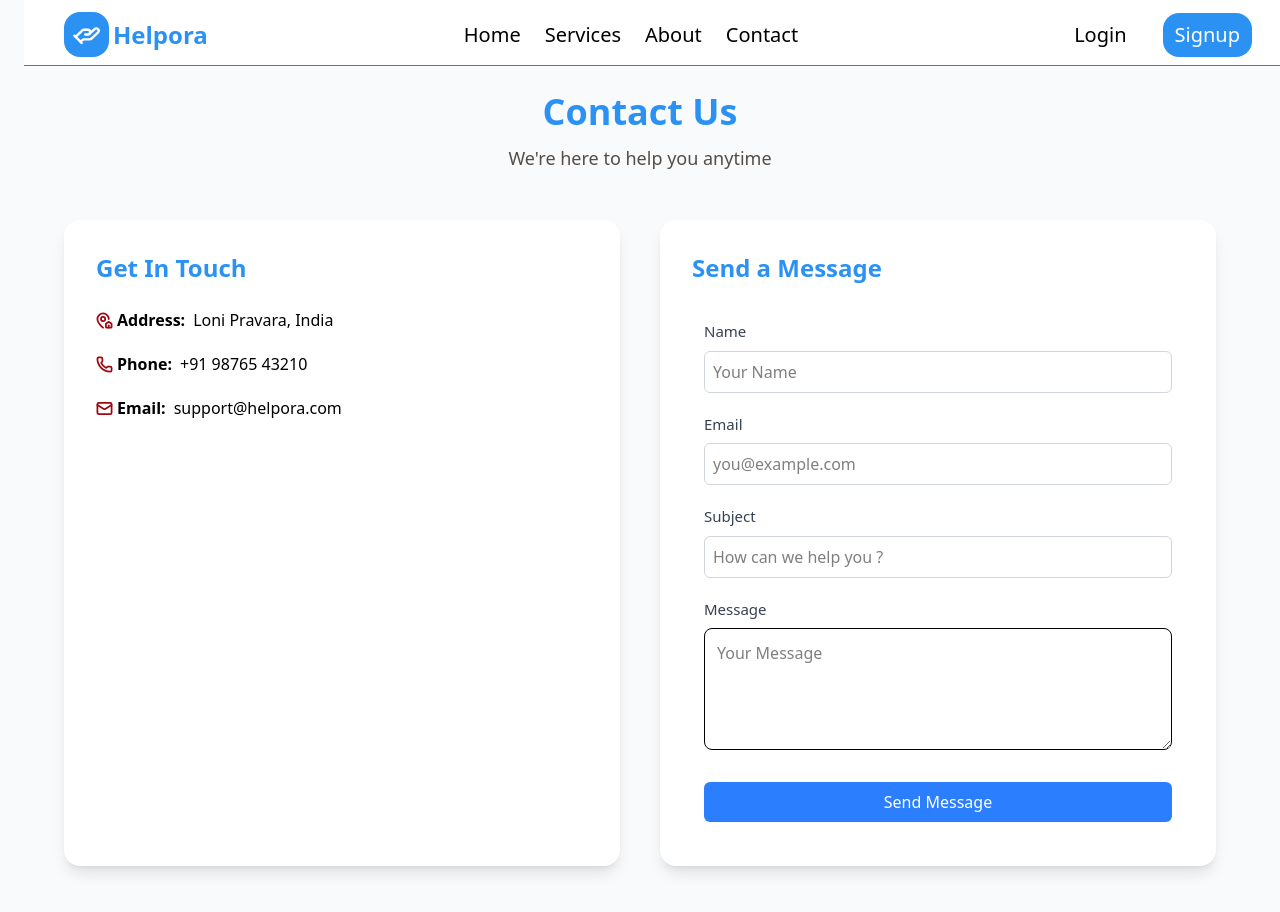
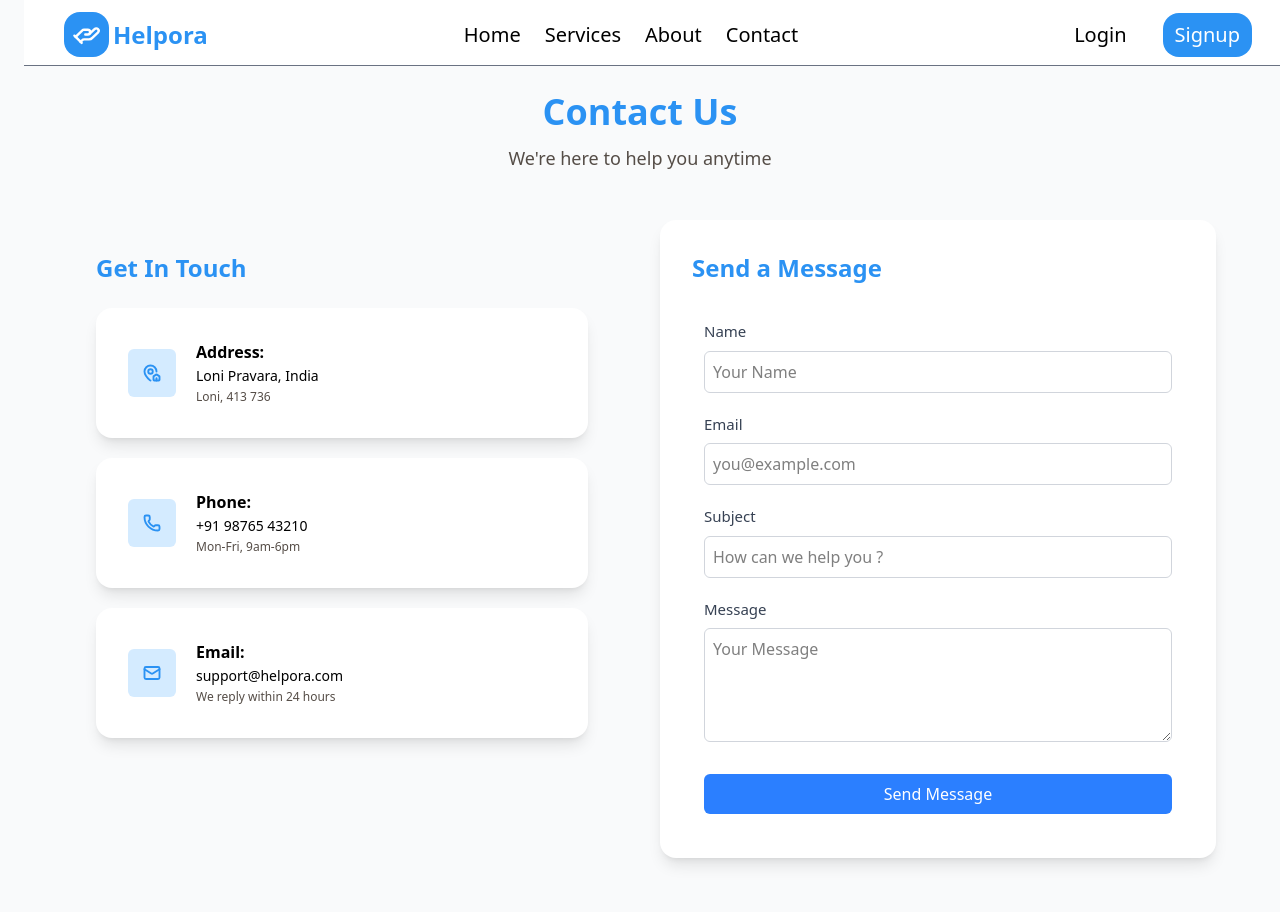
Before and after one commit to siddhikharde/ICP12-Group-Project-FullStack-Helpora, a React (Vite) app in the folder client/: page /contact in a window 1280 px wide. Shown: the top 912 px of the page. Built offline with nearby package versions, Linux system fonts and the light colour scheme.

Commit message:
get in touch cards updated

```diff
--- a/client/src/views/Contact.jsx
+++ b/client/src/views/Contact.jsx
@@ -22,23 +22,46 @@ const [user, setUser]=useState({
       </div>
 
       <div className="max-w-full  md:px-10 mx-auto flex  flex-col md:flex-row  gap-10">
-        <div className="bg-white p-8 h-auto rounded-2xl md:w-1/2 w-full shadow-lg">
+        <div className=" p-8 h-auto rounded-2xl md:w-1/2 w-full">
           <h2 className="text-2xl font-semibold text-[#2b92f3] mb-6">
             Get In Touch
           </h2>
 
           <div className="space-y-5 ">
-            <p className=" flex items-center gap-2 cursor-pointer">
-              <span className="font-semibold flex items-center gap-1 "><MapPinHouse size={17} strokeWidth={2.5} className="text-red-800" /> Address:</span> Loni Pravara, India
-            </p>
+           <div className="flex items-center gap-5 bg-white p-8 h-auto rounded-2xl  shadow-lg">
+           <p className=" flex items-center w-12 h-12 justify-center p-3 rounded-md cursor-pointer bg-[#d4ebff]">
+             <MapPinHouse size={18} strokeWidth={2.5} className="text-[#2b92f3]" />
+           </p>
+             <div className=" flex flex-col gap-0.5 items-start  cursor-pointer">
 
-            <p className=" flex items-center gap-2 cursor-pointer">
-              <a href="tel:+919876543210" className="flex gap-2"><span className="font-semibold flex items-center gap-1 "><Phone size={17} strokeWidth={2.5} className="text-red-800" /> Phone:</span> +91 98765 43210</a>
-            </p>
+              <span className="font-semibold flex items-center gap-1 "> Address:</span>
+               <p className="text-sm">Loni Pravara, India</p>
+               <p className="text-[12px] text-[#554d47]">Loni, 413 736 </p>
+            </div>
+           </div>
+             <div className="flex items-center gap-5 bg-white p-8 h-auto rounded-2xl  shadow-lg">
+               <a href="tel:+919876543210" className="flex gap-5 items-center justify-center">
+                 <p className=" flex items-center w-12 h-12 justify-center p-3 rounded-md cursor-pointer bg-[#d4ebff]">
+                  <Phone size={18} strokeWidth={2.5} className="text-[#2b92f3]"  /> </p>
+                  <div className=" flex flex-col gap-0.5 items-start  cursor-pointer">
+                      <span className="font-semibold flex items-center gap-1 ">Phone:</span>
+                      <p className="text-sm">  +91 98765 43210</p>
+                      <p className="text-[12px] text-[#554d47]"> Mon-Fri,  9am-6pm</p>
+                  </div>
+               </a>
+             </div>
 
-            <p className=" flex items-center gap-2 cursor-pointer">
-            <a href="mailto:support@helpora.com" className="flex gap-2">   <span className="font-semibold flex items-center gap-1 "><Mail size={17} strokeWidth={2.5} className="text-red-800" />Email:</span> support@helpora.com</a>
-            </p>
+             <div className="flex items-center gap-5 bg-white p-8 h-auto rounded-2xl  shadow-lg">
+               <a href="mailto:support@helpora.com" className="flex gap-5 items-center justify-center">
+                 <p className=" flex items-center w-12 h-12 justify-center p-3 rounded-md cursor-pointer bg-[#d4ebff]">
+                  <Mail size={18} strokeWidth={2.5} className="text-[#2b92f3]" /> </p>
+                  <div className=" flex flex-col gap-0.5 items-start  cursor-pointer">
+                      <span className="font-semibold flex items-center gap-1 ">Email:</span>
+                      <p className="text-sm"> support@helpora.com</p>
+                      <p className="text-[12px] text-[#554d47]">We reply within 24 hours</p>
+                  </div>
+               </a>
+             </div>
           </div>
         </div>
 
@@ -68,7 +91,8 @@ const [user, setUser]=useState({
            <div className='flex flex-col gap-2 mb-3'>
             <label className=' text-[15px] text-gray-700 ' >Message</label>
             <textarea
-            placeholder="Your Message" rows="4" required      className="w-full border p-3 rounded-lg focus:outline-none focus:ring-2 focus:ring-blue-500"/>
+            placeholder="Your Message" rows="4" required
+           className="w-full p-2 border border-gray-300 rounded-md focus:outline-none focus:ring-2 focus:ring-blue-500"/>
           </div>
           <Button title={" Send Message"} />
        </div>
```
